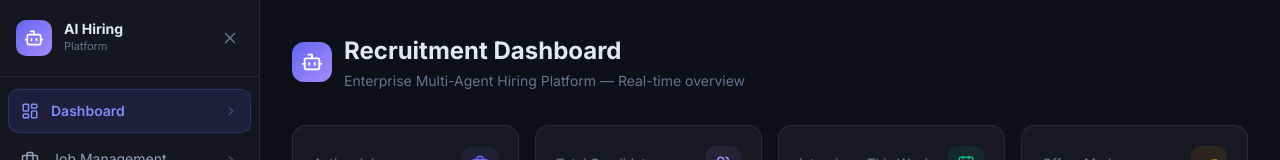
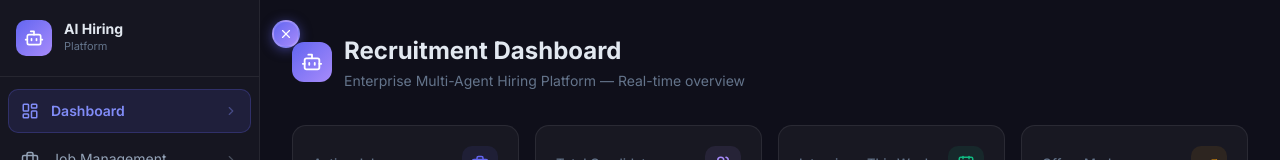
Before and after one commit to Malleshappa-Patil/ai-hiring-chatbot, a React (Vite) app in the folder frontend/: page /dashboard in a window 1280 px wide. Shown: the top 160 px of the page. Built offline with nearby package versions, Linux system fonts and the light colour scheme; no server answers; sample sign-in values are in the browser's storage.

Commit message:
changes in the sidebar

```diff
--- a/frontend/src/components/common/Layout.tsx
+++ b/frontend/src/components/common/Layout.tsx
@@ -80,23 +80,6 @@ export default function Layout() {
               <div style={{ fontSize: '11px', color: '#64748b' }}>Platform</div>
             </div>
           )}
-          <button
-            onClick={() => setCollapsed(!collapsed)}
-            style={{
-              marginLeft: 'auto',
-              background: 'none',
-              border: 'none',
-              color: '#64748b',
-              cursor: 'pointer',
-              padding: '4px',
-              borderRadius: '6px',
-              display: 'flex',
-              alignItems: 'center',
-              flexShrink: 0,
-            }}
-          >
-            {collapsed ? <Menu size={18} /> : <X size={18} />}
-          </button>
         </div>
 
         {/* Nav */}
@@ -166,6 +149,40 @@ export default function Layout() {
         </div>
       </aside>
 
+      {/* ── Sidebar Toggle Button — always visible, floats on sidebar edge ── */}
+      <button
+        onClick={() => setCollapsed(!collapsed)}
+        title={collapsed ? 'Expand sidebar' : 'Collapse sidebar'}
+        style={{
+          position: 'fixed',
+          top: '20px',
+          left: collapsed ? '84px' : '272px',
+          zIndex: 100,
+          width: '28px',
+          height: '28px',
+          borderRadius: '50%',
+          background: 'linear-gradient(135deg, #6366f1, #a78bfa)',
+          border: '2px solid rgba(255,255,255,0.15)',
+          color: 'white',
+          cursor: 'pointer',
+          display: 'flex',
+          alignItems: 'center',
+          justifyContent: 'center',
+          boxShadow: '0 2px 12px rgba(99,102,241,0.5)',
+          transition: 'left 0.25s ease, transform 0.2s ease',
+          outline: 'none',
+        }}
+        onMouseEnter={e => {
+          ;(e.currentTarget as HTMLButtonElement).style.transform = 'scale(1.15)'
+        }}
+        onMouseLeave={e => {
+          ;(e.currentTarget as HTMLButtonElement).style.transform = 'scale(1)'
+        }}
+      >
+        {collapsed ? <Menu size={14} /> : <X size={14} />}
+      </button>
+
+
       {/* ── Main Content ──────────────────────────────────────── */}
       <main
         style={{
```
